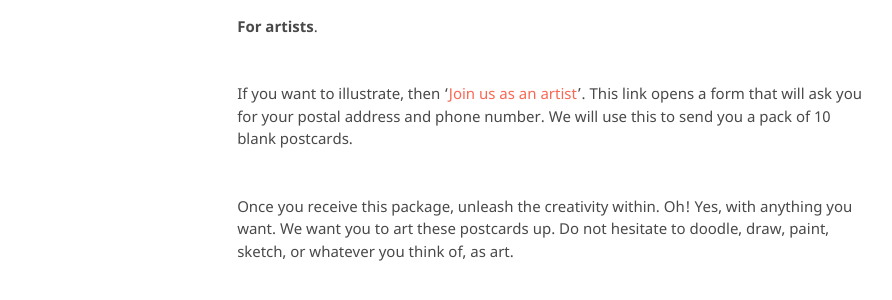
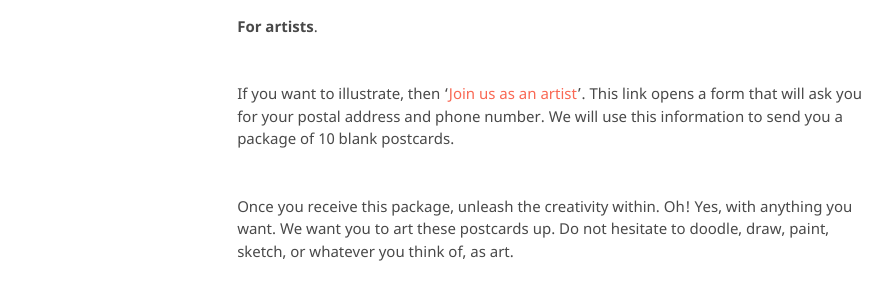
Before and after one commit to kvshvlin/yourmailproject, a Jekyll site: the page built from index.md, in a window 1280 px wide. Shown: the part 848-1148 px from the top of the page, without its empty margins (191-1083 px from the left). Built offline with Jekyll 4.4.1, drawn with Linux system fonts in a browser that asks for light colours; our own code applies the rules of GitHub Pages for plain Markdown files.

Commit message:
Update index.md

```diff
--- a/index.md
+++ b/index.md
@@ -15,7 +15,7 @@
 
 **For artists**.
 
-If you want to illustrate, then '<a href="https://yourmailproject.typeform.com/to/krhWpQJZ" target="_blank">Join&nbsp;us&nbsp;as&nbsp;an&nbsp;artist</a>'. This link opens a form that will ask you for your postal address and phone number. We will use this to send you a pack of 10 blank postcards.
+If you want to illustrate, then '<a href="https://yourmailproject.typeform.com/to/krhWpQJZ" target="_blank">Join&nbsp;us&nbsp;as&nbsp;an&nbsp;artist</a>'. This link opens a form that will ask you for your postal address and phone number. We will use this information to send you a package of 10 blank postcards.
 
 Once you receive this package, unleash the creativity within. Oh! Yes, with anything you want. We want you to art these postcards up. Do not hesitate to doodle, draw, paint, sketch, or whatever you think of, as art.
 
```
